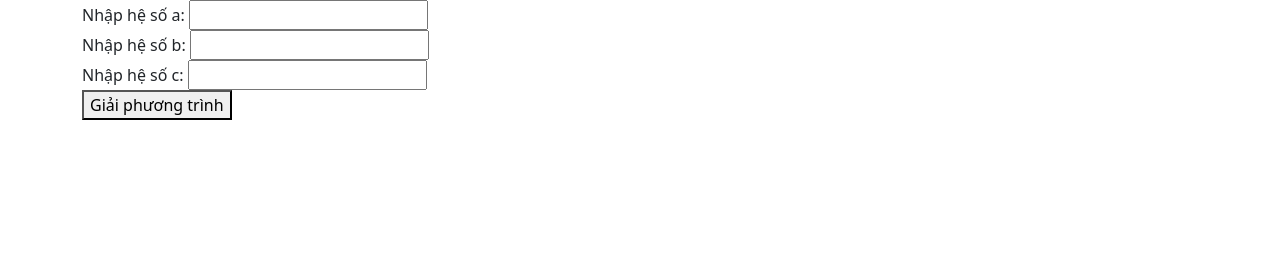
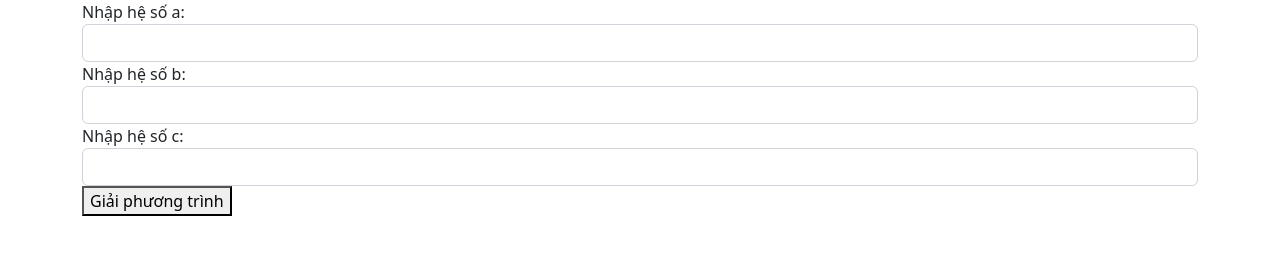
Before and after one commit to phuongmychi/math-equal, a plain HTML site: page index.html in a window 1280 px wide. Drawn offline with nearby package versions, Linux system fonts and the light colour scheme.

Commit message:
Update index.html

```diff
--- a/index.html
+++ b/index.html
@@ -16,15 +16,15 @@
   <div class="container">
     <div class="form-group">
     <label for="input-a">Nhập hệ số a:</label>
-    <input class="inputNumber" type="number" id="input-a">
+    <input class="form-control" type="number" id="input-a">
   </div>
   <div class="form-group">
     <label for="input-b">Nhập hệ số b:</label>
-    <input class="inputNumber" type="number" id="input-b">
+    <input  class="form-control" type="number" id="input-b">
   </div>
   <div class="form-group">
     <label for="input-c">Nhập hệ số c:</label>
-    <input class="inputNumber" type="number" id="input-c">
+    <input class="form-control" type="number" id="input-c">
   </div>
   <button onclick="solveEquation()">Giải phương trình</button>
   <div id="result"></div>
```
